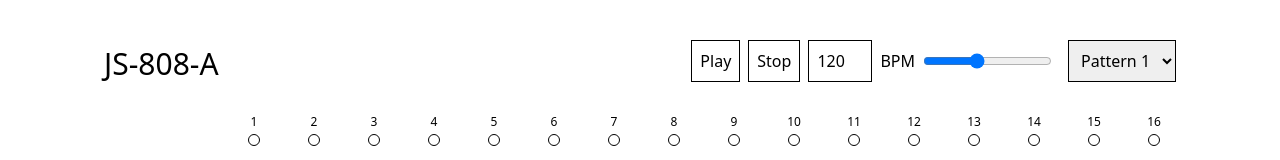
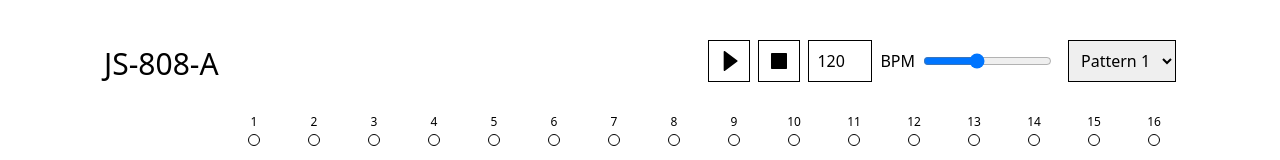
Before and after one commit to arlenpeiffer/js-808, a Nuxt app: page / in a window 1280 px wide. Shown: the top 160 px of the page. Built offline with nearby package versions, Linux system fonts and the light colour scheme.

Commit message:
add icons

```diff
--- a/app.vue
+++ b/app.vue
@@ -4,10 +4,49 @@
       <h1 class="text-3xl">JS-808-A</h1>
       <div class="flex items-center gap-4">
         <section aria-label="Playback controls" class="flex gap-2">
-          <button class="b b-solid b-black p-2" @click="play">
-            {{ isPlaying ? 'Pause' : 'Play' }}
+          <button
+            :aria-label="isPlaying ? 'Pause' : 'Play'"
+            class="b b-solid b-black p-1"
+            @click="play"
+          >
+            <svg
+              v-if="isPlaying"
+              width="32"
+              height="32"
+              fill="none"
+              xmlns="http://www.w3.org/2000/svg"
+            >
+              <path
+                d="M8.67 6.67c-.37 0-.67.3-.67.66v17.34c0 .36.3.66.67.66h4c.36 0 .66-.3.66-.66V7.33c0-.36-.3-.66-.66-.66h-4ZM19.33 6.67c-.36 0-.66.3-.66.66v17.34c0 .36.3.66.66.66h4c.37 0 .67-.3.67-.66V7.33c0-.36-.3-.66-.67-.66h-4Z"
+                fill="currentColor"
+              />
+            </svg>
+            <svg
+              v-else
+              width="32"
+              height="32"
+              fill="none"
+              xmlns="http://www.w3.org/2000/svg"
+            >
+              <path
+                d="M10.67 6.65c0-.54.62-.86 1.06-.53l12.65 9.34c.36.27.36.8 0 1.08l-12.65 9.34a.67.67 0 0 1-1.06-.53V6.65Z"
+                fill="currentColor"
+              />
+            </svg>
           </button>
-          <button class="b b-solid b-black p-2" @click="stop">Stop</button>
+          <button aria-label="Stop" class="b b-solid b-black p-1" @click="stop">
+            <svg
+              width="32"
+              height="32"
+              fill="none"
+              xmlns="http://www.w3.org/2000/svg"
+            >
+              <path
+                d="M8.67 8C8.3 8 8 8.3 8 8.67v14.66c0 .37.3.67.67.67h14.66c.37 0 .67-.3.67-.67V8.67c0-.37-.3-.67-.67-.67H8.67Z"
+                fill="currentColor"
+              />
+            </svg>
+          </button>
           <div class="space-x-2">
             <input
               v-model="bpm"
```
